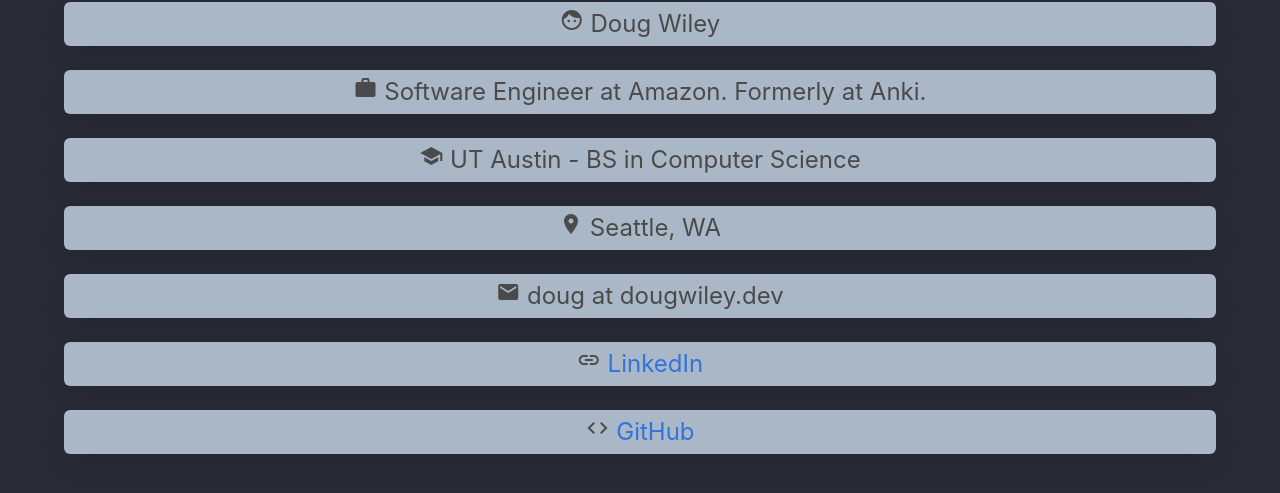
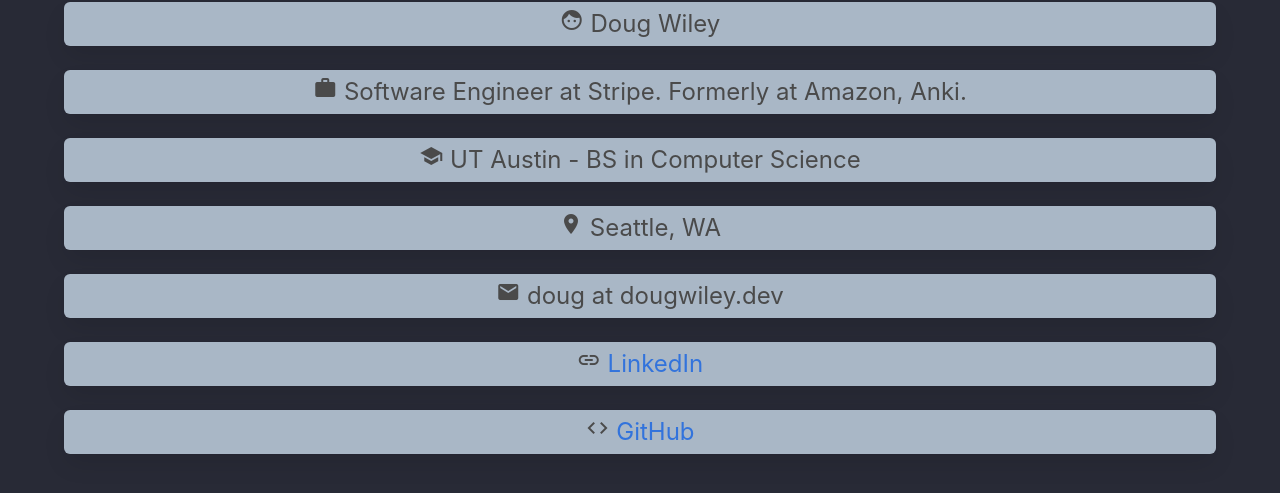
Before and after one commit to DouglasWiley/DouglasWiley.github.io, a website: page index.html in a window 1280 px wide. Shown: the part 295-788 px from the top of the page. Drawn offline with Linux system fonts and the light colour scheme.

Commit message:
Update index.html

```diff
--- a/index.html
+++ b/index.html
@@ -21,7 +21,7 @@
         </div>
         <div class="box">
           <span class="material-icons"> work </span>
-            <span>Software Engineer at Amazon. Formerly at Anki. </span>
+            <span>Software Engineer at Stripe. Formerly at Amazon, Anki. </span>
         </div>
         <div class="box">
           <span class="material-icons">school </span>
```
